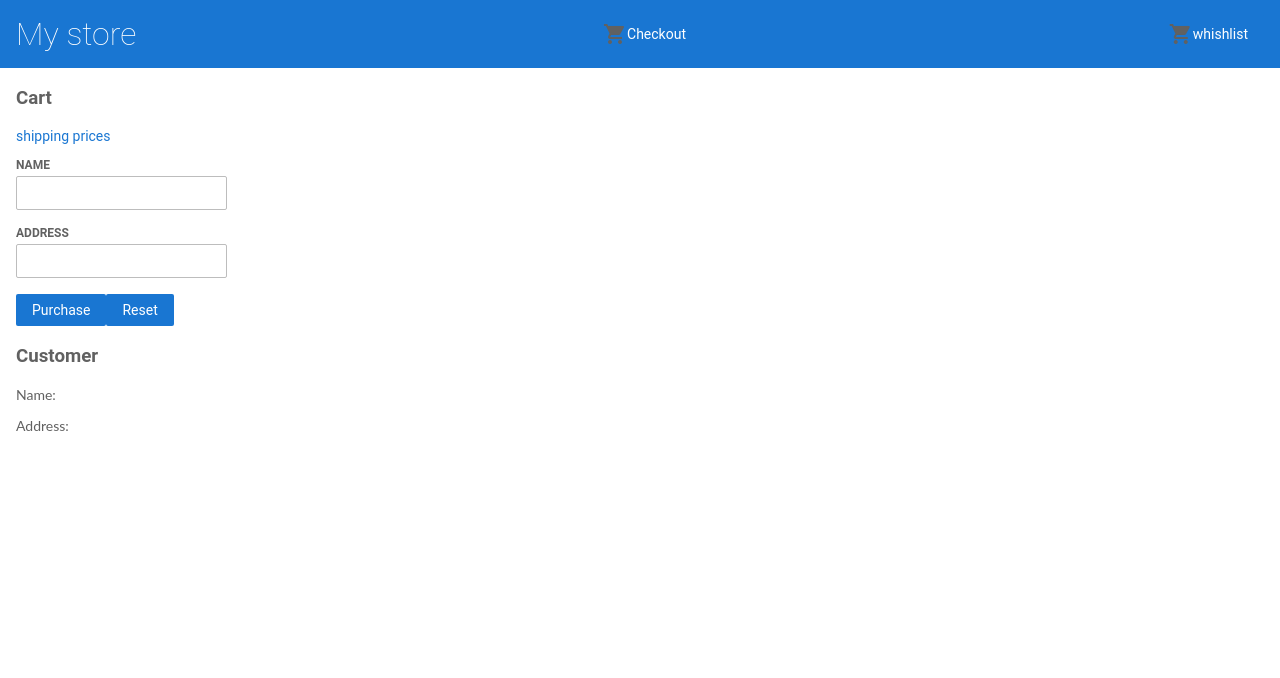
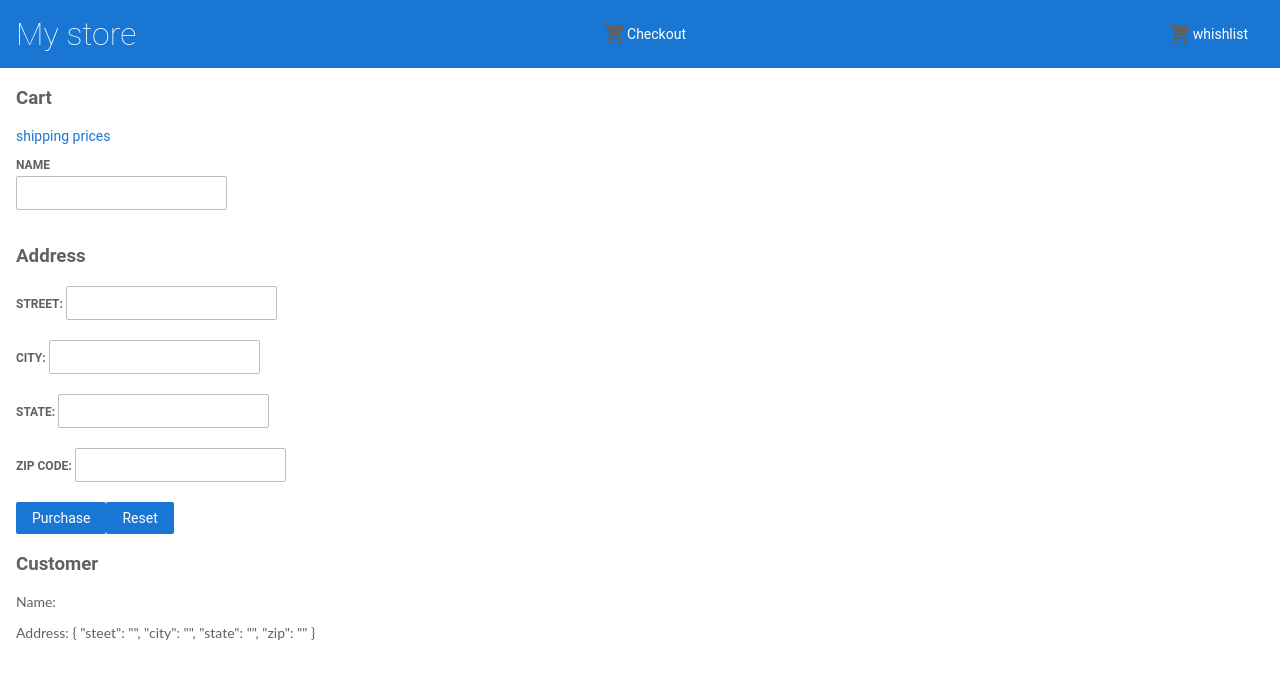
Before and after one commit to DOKVADZETAKO/angular-tutorial-1, an Angular app: page /cart in a window 1280 px wide. Shown: the top 678 px of the page. Built offline with nearby package versions, Linux system fonts and the light colour scheme.

Commit message:
feat(8-reactive-forms-nested-forms): finish tutorial

```diff
--- a/src/app/cart/cart.component.html
+++ b/src/app/cart/cart.component.html
@@ -16,9 +16,21 @@
         <input id="name" type="text" formControlName="name">
     </div>
 
-    <div>
-        <label for="address">Address</label>
-        <input id="address" type="text" formControlName="address">
+    <div formGroupName="address">
+        <h3>Address</h3>
+        <label> Street:
+            <input type="text" formControlName="steet">
+        </label>
+        <label> City:
+            <input type="text" formControlName="city">
+        </label>
+        <label> State:
+            <input type="text" formControlName="state">
+        </label>
+        <label> Zip Code:
+            <input type="text" formControlName="zip">
+        </label>
+
     </div>
 
     <button class="button" type="submit">Purchase</button>
@@ -32,6 +44,6 @@
         Name: {{checkedForm.controls.name.value}}
     </p>
     <p>
-        Address: {{checkedForm.controls.address.value}}
+        Address: {{checkedForm.controls.address.value | json}}
     </p>
 </div>
--- a/src/app/cart/cart.component.ts
+++ b/src/app/cart/cart.component.ts
@@ -21,7 +21,12 @@
 
         this.checkedForm = formBuilder.group({
             name: '',
-            address: ''
+            address: formBuilder.group({
+                steet: '',
+                city: '',
+                state: '',
+                zip: ''
+            })
         });
 
     };
```
